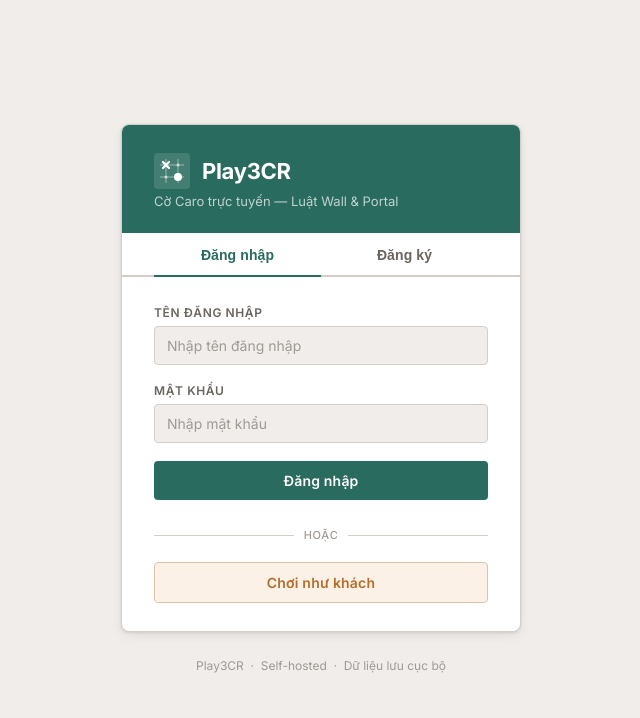
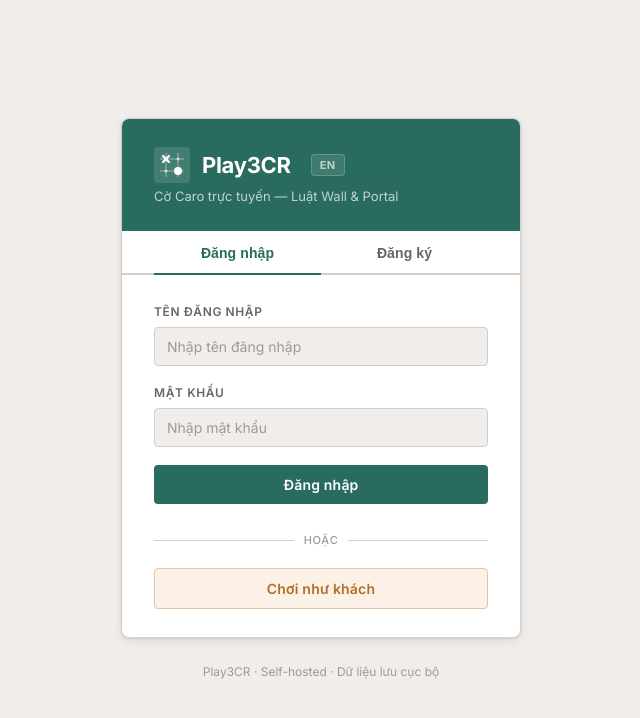
Before and after one commit to nguyencongminh090/RapfiPortal, a website: page gomoku-vn/client/login.html in a window 1280 px wide. Shown: the whole page, without its empty margins (319-959 px from the left). Drawn offline with Linux system fonts and the light colour scheme.

Commit message:
feat: implement internationalization (i18n) support across client-side pages and components

```diff
--- a/gomoku-vn/client/css/main.css
+++ b/gomoku-vn/client/css/main.css
@@ -165,3 +165,31 @@
   .topnav__title { display: none; }
   .topnav__user { max-width: 120px; }
 }
+
+/* ── Language Switcher ────────────────────────────────────────────────────── */
+.lang-switch {
+  padding: 3px 8px;
+  font-size: 11px;
+  font-weight: 700;
+  font-family: var(--font);
+  color: rgba(255,255,255,0.7);
+  background: rgba(255,255,255,0.08);
+  border: 1px solid rgba(255,255,255,0.15);
+  border-radius: var(--radius);
+  cursor: pointer;
+  letter-spacing: 0.5px;
+  transition: background 0.15s, color 0.15s;
+  text-transform: uppercase;
+}
+.lang-switch:hover {
+  background: rgba(255,255,255,0.18);
+  color: #fff;
+}
+
+/* Login page variant — inside card header */
+.card__logo .lang-switch {
+  color: rgba(255,255,255,0.65);
+  background: rgba(255,255,255,0.1);
+  border-color: rgba(255,255,255,0.2);
+  margin-left: 8px;
+}
--- /dev/null
+++ b/gomoku-vn/client/js/i18n.js
@@ -0,0 +1,431 @@
+'use strict';
+
+/**
+ * i18n.js — Lightweight internationalization for Play3CR.
+ *
+ * Usage:
+ *   - Static HTML: add data-i18n="key" to elements
+ *   - Placeholders:  add data-i18n-placeholder="key" to inputs
+ *   - Dynamic JS:    t('key') or t('key', { name: 'Alice' })
+ *   - Call applyI18n() after page load and after language change
+ *
+ * Supports: vi (Vietnamese, default), en (English)
+ */
+
+// ---------------------------------------------------------------------------
+// Translation dictionaries
+// ---------------------------------------------------------------------------
+const TRANSLATIONS = {
+  vi: {
+    // ── Common / Nav ──────────────────────────────────────────
+    'nav.logout':           'Đăng xuất',
+    'nav.leave':            'Rời phòng',
+    'nav.guest_badge':      'Khách',
+
+    // ── Login page ────────────────────────────────────────────
+    'login.title':          'Play3CR — Đăng nhập',
+    'login.subtitle':       'Cờ Caro trực tuyến — Luật Wall & Portal',
+    'login.tab_login':      'Đăng nhập',
+    'login.tab_register':   'Đăng ký',
+    'login.username':       'Tên đăng nhập',
+    'login.password':       'Mật khẩu',
+    'login.ph_username':    'Nhập tên đăng nhập',
+    'login.ph_password':    'Nhập mật khẩu',
+    'login.btn_login':      'Đăng nhập',
+    'login.display_name':   'Tên hiển thị',
+    'login.ph_display':     'Tên xuất hiện trong phòng',
+    'login.ph_reg_user':    '3-20 ký tự, chữ/số/gạch dưới',
+    'login.ph_reg_pass':    'Ít nhất 6 ký tự',
+    'login.confirm_pass':   'Xác nhận mật khẩu',
+    'login.ph_confirm':     'Nhập lại mật khẩu',
+    'login.btn_register':   'Tạo tài khoản',
+    'login.divider':        'hoặc',
+    'login.btn_guest':      'Chơi như khách',
+    'login.footer':         'Play3CR · Self-hosted · Dữ liệu lưu cục bộ',
+
+    // Login validation
+    'login.err_username':       'Vui lòng nhập tên đăng nhập.',
+    'login.err_password':       'Vui lòng nhập mật khẩu.',
+    'login.err_reg_username':   'Tên đăng nhập 3-20 ký tự, chỉ gồm chữ cái, số và dấu gạch dưới.',
+    'login.err_display':        'Tên hiển thị từ 2-24 ký tự.',
+    'login.err_pass_short':     'Mật khẩu phải có ít nhất 6 ký tự.',
+    'login.err_confirm':        'Mật khẩu xác nhận không khớp.',
+    'login.err_login_fail':     'Đăng nhập thất bại. Vui lòng thử lại.',
+    'login.err_register_fail':  'Đăng ký thất bại. Vui lòng thử lại.',
+    'login.err_guest_fail':     'Không thể tạo phiên khách. Vui lòng thử lại.',
+    'login.err_network':        'Không thể kết nối máy chủ. Vui lòng kiểm tra mạng.',
+
+    // ── Lobby page ────────────────────────────────────────────
+    'lobby.title':          'Play3CR — Sảnh',
+    'lobby.room_list':      'Danh sách phòng',
+    'lobby.btn_create':     'Tạo phòng',
+    'lobby.no_rooms':       'Chưa có phòng nào. Hãy tạo phòng mới!',
+    'lobby.th_room':        'Phòng',
+    'lobby.th_host':        'Chủ phòng',
+    'lobby.th_players':     'Người chơi',
+    'lobby.th_status':      'Trạng thái',
+    'lobby.th_rules':       'Luật',
+    'lobby.btn_join':       'Tham gia',
+    'lobby.state_playing':  'Đang chơi',
+    'lobby.state_interrupted': 'Gián đoạn',
+    'lobby.state_ready':    'Chờ sẵn sàng',
+    'lobby.state_waiting':  'Đang chờ',
+    'lobby.rule_basic':     'Cơ bản',
+
+    // ── Create room modal ─────────────────────────────────────
+    'modal.title':          'Tạo phòng mới',
+    'modal.close':          'Đóng',
+    'modal.room_name':      'Tên phòng',
+    'modal.ph_room_name':   'Tùy chọn (để trống tự tạo tên)',
+    'modal.board_size':     'Kích thước bàn',
+    'modal.special_rules':  'Luật đặc biệt',
+    'modal.rule_wall':      'Tường (Wall)',
+    'modal.rule_portal':    'Cổng dịch chuyển (Portal)',
+    'modal.timer_mode':     'Bộ đếm giờ',
+    'modal.per_move':       'Mỗi nước',
+    'modal.per_game':       'Mỗi ván',
+    'modal.time_label':     'Thời gian',
+    'modal.time_unit':      'giây',
+    'modal.btn_cancel':     'Huỷ',
+    'modal.btn_confirm':    'Tạo phòng',
+
+    // ── Room page ─────────────────────────────────────────────
+    'room.title':           'Play3CR — Phòng chơi',
+    'room.score_title':     'Bảng điểm',
+    'room.th_name':         'Tên',
+    'room.th_win':          'T',
+    'room.th_loss':         'B',
+    'room.th_draw':         'H',
+    'room.placeholder':     'Chờ người chơi ngồi vào và sẵn sàng...',
+    'room.tab_chat':        'Trò chuyện',
+    'room.tab_spectators':  'Khán giả',
+    'room.tab_settings':    'Cài đặt',
+    'room.ph_chat':         'Nhập tin nhắn...',
+    'room.btn_send':        'Gửi',
+
+    // ── Room dynamic text ─────────────────────────────────────
+    'room.not_ready':       'Chưa sẵn sàng',
+    'room.ready':           'Sẵn sàng',
+    'room.empty_slot':      'Trống',
+    'room.click_to_sit':    'Nhấn để ngồi vào',
+    'room.host':            'Chủ phòng',
+    'room.btn_ready':       'Sẵn sàng',
+    'room.btn_unready':     'Huỷ sẵn sàng',
+    'room.btn_stand':       'Đứng dậy',
+    'room.btn_kick':        'Mời ra',
+    'room.confirm_leave':   'Ván đấu đang diễn ra. Bạn có chắc chắn muốn rời phòng? (Bạn sẽ bị xử thua)',
+    'room.kicked':          'Bạn đã bị mời ra khỏi phòng.',
+    'room.reconnected':     'Đối thủ đã kết nối lại! Ván đấu tiếp tục.',
+    'room.disconnected':    '{name} mất kết nối. Chờ kết nối lại ({seconds}s)...',
+    'room.rule_wall':       'Tường',
+    'room.rule_portal':     'Cổng',
+    'room.rule_basic':      'Cơ bản',
+    'room.timer_per_move':  'Mỗi nước',
+    'room.timer_per_game':  'Mỗi ván',
+
+    // ── Game UI ───────────────────────────────────────────────
+    'game.your_turn':       'Lượt của bạn',
+    'game.opponent_turn':   'Đối thủ đang đi...',
+    'game.finished':        'Kết thúc',
+    'game.btn_resign':      'Đầu hàng',
+    'game.btn_draw':        'Đề nghị hoà',
+    'game.btn_time':        'Xin thêm giờ',
+    'game.confirm_resign':  'Bạn có chắc muốn đầu hàng?',
+    'game.draw_offer':      '{name} đề nghị hoà',
+    'game.btn_accept':      'Chấp nhận',
+    'game.btn_decline':     'Từ chối',
+    'game.focus_title':     'Chế độ tập trung',
+
+    // ── Game overlay ──────────────────────────────────────────
+    'overlay.win':          'Bạn thắng!',
+    'overlay.lose':         'Bạn thua',
+    'overlay.draw':         'Hoà!',
+    'overlay.reason_win':   'Xếp được 5 quân liên tiếp',
+    'overlay.reason_resign_w': 'Đối thủ đầu hàng',
+    'overlay.reason_resign_l': 'Bạn đã đầu hàng',
+    'overlay.reason_timeout_w': 'Đối thủ hết thời gian',
+    'overlay.reason_timeout_l': 'Bạn đã hết thời gian',
+    'overlay.reason_draw_agree': 'Hai bên đồng ý hoà',
+    'overlay.reason_draw_full':  'Bàn cờ đã đầy',
+    'overlay.btn_rematch':  'Đấu lại',
+    'overlay.btn_close':    'Đóng',
+
+    // ── Settings panel (room) ─────────────────────────────────
+    'settings.board_size':  'Bàn cờ',
+    'settings.rules':       'Luật chơi',
+    'settings.timer':       'Bộ hẹn giờ',
+  },
+
+  en: {
+    // ── Common / Nav ──────────────────────────────────────────
+    'nav.logout':           'Log out',
+    'nav.leave':            'Leave room',
+    'nav.guest_badge':      'Guest',
+
+    // ── Login page ────────────────────────────────────────────
+    'login.title':          'Play3CR — Login',
+    'login.subtitle':       'Online Gomoku — Wall & Portal Rules',
+    'login.tab_login':      'Login',
+    'login.tab_register':   'Register',
+    'login.username':       'Username',
+    'login.password':       'Password',
+    'login.ph_username':    'Enter username',
+    'login.ph_password':    'Enter password',
+    'login.btn_login':      'Login',
+    'login.display_name':   'Display name',
+    'login.ph_display':     'Name shown in rooms',
+    'login.ph_reg_user':    '3-20 chars, letters/numbers/underscore',
+    'login.ph_reg_pass':    'At least 6 characters',
+    'login.confirm_pass':   'Confirm password',
+    'login.ph_confirm':     'Re-enter password',
+    'login.btn_register':   'Create account',
+    'login.divider':        'or',
+    'login.btn_guest':      'Play as guest',
+    'login.footer':         'Play3CR · Self-hosted · Local data',
+
+    // Login validation
+    'login.err_username':       'Please enter your username.',
+    'login.err_password':       'Please enter your password.',
+    'login.err_reg_username':   'Username must be 3-20 characters (letters, numbers, underscore only).',
+    'login.err_display':        'Display name must be 2-24 characters.',
+    'login.err_pass_short':     'Password must be at least 6 characters.',
+    'login.err_confirm':        'Passwords do not match.',
+    'login.err_login_fail':     'Login failed. Please try again.',
+    'login.err_register_fail':  'Registration failed. Please try again.',
+    'login.err_guest_fail':     'Could not create guest session. Please try again.',
+    'login.err_network':        'Cannot connect to server. Please check your network.',
+
+    // ── Lobby page ────────────────────────────────────────────
+    'lobby.title':          'Play3CR — Lobby',
+    'lobby.room_list':      'Room List',
+    'lobby.btn_create':     'Create room',
+    'lobby.no_rooms':       'No rooms yet. Create a new one!',
+    'lobby.th_room':        'Room',
+    'lobby.th_host':        'Host',
+    'lobby.th_players':     'Players',
+    'lobby.th_status':      'Status',
+    'lobby.th_rules':       'Rules',
+    'lobby.btn_join':       'Join',
+    'lobby.state_playing':  'Playing',
+    'lobby.state_interrupted': 'Interrupted',
+    'lobby.state_ready':    'Ready to start',
+    'lobby.state_waiting':  'Waiting',
+    'lobby.rule_basic':     'Basic',
+
+    // ── Create room modal ─────────────────────────────────────
+    'modal.title':          'Create new room',
+    'modal.close':          'Close',
+    'modal.room_name':      'Room name',
+    'modal.ph_room_name':   'Optional (auto-generated if empty)',
+    'modal.board_size':     'Board size',
+    'modal.special_rules':  'Special rules',
+    'modal.rule_wall':      'Wall',
+    'modal.rule_portal':    'Portal (Teleport)',
+    'modal.timer_mode':     'Timer mode',
+    'modal.per_move':       'Per move',
+    'modal.per_game':       'Per game',
+    'modal.time_label':     'Time',
+    'modal.time_unit':      'sec',
+    'modal.btn_cancel':     'Cancel',
+    'modal.btn_confirm':    'Create room',
+
+    // ── Room page ─────────────────────────────────────────────
+    'room.title':           'Play3CR — Room',
+    'room.score_title':     'Scoreboard',
+    'room.th_name':         'Name',
+    'room.th_win':          'W',
+    'room.th_loss':         'L',
+    'room.th_draw':         'D',
+    'room.placeholder':     'Waiting for players to sit and ready...',
+    'room.tab_chat':        'Chat',
+    'room.tab_spectators':  'Spectators',
+    'room.tab_settings':    'Settings',
+    'room.ph_chat':         'Type a message...',
+    'room.btn_send':        'Send',
+
+    // ── Room dynamic text ─────────────────────────────────────
+    'room.not_ready':       'Not ready',
+    'room.ready':           'Ready',
+    'room.empty_slot':      'Empty',
+    'room.click_to_sit':    'Click to sit',
+    'room.host':            'Host',
+    'room.btn_ready':       'Ready',
+    'room.btn_unready':     'Cancel ready',
+    'room.btn_stand':       'Stand up',
+    'room.btn_kick':        'Kick',
+    'room.confirm_leave':   'A game is in progress. Are you sure you want to leave? (You will forfeit)',
+    'room.kicked':          'You have been kicked from the room.',
+    'room.reconnected':     'Opponent reconnected! Game resumes.',
+    'room.disconnected':    '{name} disconnected. Waiting to reconnect ({seconds}s)...',
+    'room.rule_wall':       'Wall',
+    'room.rule_portal':     'Portal',
+    'room.rule_basic':      'Basic',
+    'room.timer_per_move':  'Per move',
+    'room.timer_per_game':  'Per game',
+
+    // ── Game UI ───────────────────────────────────────────────
+    'game.your_turn':       'Your turn',
+    'game.opponent_turn':   'Opponent\'s turn...',
+    'game.finished':        'Finished',
+    'game.btn_resign':      'Resign',
+    'game.btn_draw':        'Offer draw',
+    'game.btn_time':        'Request time',
+    'game.confirm_resign':  'Are you sure you want to resign?',
+    'game.draw_offer':      '{name} offers a draw',
+    'game.btn_accept':      'Accept',
+    'game.btn_decline':     'Decline',
+    'game.focus_title':     'Focus mode',
+
+    // ── Game overlay ──────────────────────────────────────────
+    'overlay.win':          'You win!',
+    'overlay.lose':         'You lose',
+    'overlay.draw':         'Draw!',
+    'overlay.reason_win':   'Five in a row',
+    'overlay.reason_resign_w': 'Opponent resigned',
+    'overlay.reason_resign_l': 'You resigned',
+    'overlay.reason_timeout_w': 'Opponent ran out of time',
+    'overlay.reason_timeout_l': 'You ran out of time',
+    'overlay.reason_draw_agree': 'Both players agreed to draw',
+    'overlay.reason_draw_full':  'Board is full',
+    'overlay.btn_rematch':  'Rematch',
+    'overlay.btn_close':    'Close',
+
+    // ── Settings panel (room) ─────────────────────────────────
+    'settings.board_size':  'Board',
+    'settings.rules':       'Rules',
+    'settings.timer':       'Timer',
+  },
+};
+
+// ---------------------------------------------------------------------------
+// State
+// ---------------------------------------------------------------------------
+const STORAGE_KEY = 'play3cr_lang';
+let currentLang = localStorage.getItem(STORAGE_KEY) || 'vi';
+
+// ---------------------------------------------------------------------------
+// Core translate function
+// ---------------------------------------------------------------------------
+/**
+ * Translate a key, with optional interpolation.
+ * @param {string} key   — dot-separated key, e.g. 'login.btn_login'
+ * @param {Object} [vars] — interpolation values, e.g. { name: 'Alice' }
+ * @returns {string}
+ */
+function t(key, vars) {
+  const dict = TRANSLATIONS[currentLang] || TRANSLATIONS['vi'];
+  let text = dict[key] || TRANSLATIONS['vi'][key] || key;
+  if (vars) {
+    for (const [k, v] of Object.entries(vars)) {
+      text = text.replace(new RegExp(`\\{${k}\\}`, 'g'), v);
+    }
+  }
+  return text;
+}
+
+// ---------------------------------------------------------------------------
+// Apply translations to DOM
+// ---------------------------------------------------------------------------
+/**
+ * Scan all elements with data-i18n and data-i18n-placeholder attributes
+ * and replace their text content / placeholder with the translated string.
+ */
+function applyI18n(root = document) {
+  // Text content
+  root.querySelectorAll('[data-i18n]').forEach(el => {
+    const key = el.getAttribute('data-i18n');
+    el.textContent = t(key);
+  });
+
+  // Placeholders
+  root.querySelectorAll('[data-i18n-placeholder]').forEach(el => {
+    const key = el.getAttribute('data-i18n-placeholder');
+    el.placeholder = t(key);
+  });
+
+  // Title attributes
+  root.querySelectorAll('[data-i18n-title]').forEach(el => {
+    const key = el.getAttribute('data-i18n-title');
+    el.title = t(key);
+  });
+
+  // Aria labels
+  root.querySelectorAll('[data-i18n-aria]').forEach(el => {
+    const key = el.getAttribute('data-i18n-aria');
+    el.setAttribute('aria-label', t(key));
+  });
+
+  // Update <html lang>
+  document.documentElement.lang = currentLang;
+}
+
+// ---------------------------------------------------------------------------
+// Language switching
+// ---------------------------------------------------------------------------
+function setLanguage(lang) {
+  if (!TRANSLATIONS[lang]) return;
+  currentLang = lang;
+  localStorage.setItem(STORAGE_KEY, lang);
+  applyI18n();
+
+  // Update page title based on current page
+  updatePageTitle();
+
+  // Dispatch event so JS modules can re-render dynamic content
+  window.dispatchEvent(new CustomEvent('langchange', { detail: { lang } }));
+}
+
+function getLanguage() {
+  return currentLang;
+}
+
+function updatePageTitle() {
+  const path = window.location.pathname;
+  if (path.includes('login')) {
+    document.title = t('login.title');
+  } else if (path.includes('room')) {
+    document.title = t('room.title');
+  } else {
+    document.title = t('lobby.title');
+  }
+}
+
+// ---------------------------------------------------------------------------
+// Language Switcher UI — injects a toggle button
+// ---------------------------------------------------------------------------
+function createLangSwitcher(container) {
+  if (!container) return;
+
+  const btn = document.createElement('button');
+  btn.className = 'lang-switch';
+  btn.type = 'button';
+  btn.id = 'btn-lang';
+  btn.textContent = currentLang === 'vi' ? 'EN' : 'VI';
+  btn.title = currentLang === 'vi' ? 'Switch to English' : 'Chuyển sang Tiếng Việt';
+
+  btn.addEventListener('click', () => {
+    const newLang = currentLang === 'vi' ? 'en' : 'vi';
+    setLanguage(newLang);
+    btn.textContent = newLang === 'vi' ? 'EN' : 'VI';
+    btn.title = newLang === 'vi' ? 'Switch to English' : 'Chuyển sang Tiếng Việt';
+  });
+
+  container.appendChild(btn);
+}
+
+// ---------------------------------------------------------------------------
+// Auto-init on load
+// ---------------------------------------------------------------------------
+document.addEventListener('DOMContentLoaded', () => {
+  applyI18n();
+
+  // Inject language switcher into topnav or login card header
+  const topnavRight = document.querySelector('.topnav__right');
+  const cardLogo = document.querySelector('.card__logo');
+
+  if (topnavRight) {
+    createLangSwitcher(topnavRight);
+  } else if (cardLogo) {
+    createLangSwitcher(cardLogo);
+  }
+});
--- a/gomoku-vn/client/login.html
+++ b/gomoku-vn/client/login.html
@@ -6,6 +6,7 @@
   <title>Play3CR — Đăng nhập</title>
   <meta name="description" content="Đăng nhập vào Play3CR — nền tảng chơi Caro trực tuyến với luật Wall và Portal." />
   <link rel="stylesheet" href="css/login.css" />
+  <link rel="stylesheet" href="css/main.css?v=6" />
 </head>
 <body>
 
@@ -34,7 +35,7 @@
         </svg>
         <h1 class="card__title">Play3CR</h1>
       </div>
-      <p class="card__subtitle">Cờ Caro trực tuyến — Luật Wall &amp; Portal</p>
+      <p class="card__subtitle" data-i18n="login.subtitle">Cờ Caro trực tuyến — Luật Wall &amp; Portal</p>
     </header>
 
     <!-- ── Tabs ───────────────────────────────────────────────────────── -->
@@ -46,6 +47,7 @@
         aria-selected="true"
         aria-controls="panel-login"
         onclick="switchTab('login')"
+        data-i18n="login.tab_login"
       >Đăng nhập</button>
       <button
         id="tab-register"
@@ -54,6 +56,7 @@
         aria-selected="false"
         aria-controls="panel-register"
         onclick="switchTab('register')"
+        data-i18n="login.tab_register"
       >Đăng ký</button>
     </nav>
 
@@ -65,11 +68,12 @@
       <form id="form-login" novalidate>
 
         <div class="field">
-          <label for="login-username">Tên đăng nhập</label>
+          <label for="login-username" data-i18n="login.username">Tên đăng nhập</label>
           <input
             id="login-username"
             type="text"
             name="username"
+            data-i18n-placeholder="login.ph_username"
             placeholder="Nhập tên đăng nhập"
             autocomplete="username"
             autocapitalize="none"
@@ -80,11 +84,12 @@
         </div>
 
         <div class="field">
-          <label for="login-password">Mật khẩu</label>
+          <label for="login-password" data-i18n="login.password">Mật khẩu</label>
           <input
             id="login-password"
             type="password"
             name="password"
+            data-i18n-placeholder="login.ph_password"
             placeholder="Nhập mật khẩu"
             autocomplete="current-password"
             required
@@ -92,7 +97,7 @@
           <span class="field-error" id="err-login-password"></span>
         </div>
 
-        <button id="btn-login" type="submit" class="btn btn-primary">
+        <button id="btn-login" type="submit" class="btn btn-primary" data-i18n="login.btn_login">
           Đăng nhập
         </button>
       </form>
@@ -103,11 +108,12 @@
       <form id="form-register" novalidate>
 
         <div class="field">
-          <label for="reg-username">Tên đăng nhập</label>
+          <label for="reg-username" data-i18n="login.username">Tên đăng nhập</label>
           <input
             id="reg-username"
             type="text"
             name="username"
+            data-i18n-placeholder="login.ph_reg_user"
             placeholder="3-20 ký tự, chữ/số/gạch dưới"
             autocomplete="username"
             autocapitalize="none"
@@ -118,11 +124,12 @@
         </div>
 
         <div class="field">
-          <label for="reg-display">Tên hiển thị</label>
+          <label for="reg-display" data-i18n="login.display_name">Tên hiển thị</label>
           <input
             id="reg-display"
             type="text"
             name="displayName"
+            data-i18n-placeholder="login.ph_display"
             placeholder="Tên xuất hiện trong phòng"
             autocomplete="nickname"
             maxlength="24"
@@ -132,11 +139,12 @@
         </div>
 
         <div class="field">
-          <label for="reg-password">Mật khẩu</label>
+          <label for="reg-password" data-i18n="login.password">Mật khẩu</label>
           <input
             id="reg-password"
             type="password"
             name="password"
+            data-i18n-placeholder="login.ph_reg_pass"
             placeholder="Ít nhất 6 ký tự"
             autocomplete="new-password"
             required
@@ -145,11 +153,12 @@
         </div>
 
         <div class="field">
-          <label for="reg-confirm">Xác nhận mật khẩu</label>
+          <label for="reg-confirm" data-i18n="login.confirm_pass">Xác nhận mật khẩu</label>
           <input
             id="reg-confirm"
             type="password"
             name="confirmPassword"
+            data-i18n-placeholder="login.ph_confirm"
             placeholder="Nhập lại mật khẩu"
             autocomplete="new-password"
             required
@@ -157,28 +166,29 @@
           <span class="field-error" id="err-reg-confirm"></span>
         </div>
 
-        <button id="btn-register" type="submit" class="btn btn-primary">
+        <button id="btn-register" type="submit" class="btn btn-primary" data-i18n="login.btn_register">
           Tạo tài khoản
         </button>
       </form>
     </section>
 
     <!-- ── Divider + Guest ─────────────────────────────────────────────── -->
-    <div class="divider"><span>hoặc</span></div>
+    <div class="divider"><span data-i18n="login.divider">hoặc</span></div>
 
     <div class="guest-section">
-      <button id="btn-guest" class="btn btn-guest" type="button">
+      <button id="btn-guest" class="btn btn-guest" type="button" data-i18n="login.btn_guest">
         Chơi như khách
       </button>
     </div>
 
   </main><!-- /.card -->
 
-  <footer class="page-footer">
+  <footer class="page-footer" data-i18n="login.footer">
     Play3CR &nbsp;·&nbsp; Self-hosted &nbsp;·&nbsp; Dữ liệu lưu cục bộ
   </footer>
 </div><!-- /.page -->
 
+<script src="js/i18n.js"></script>
 <script src="js/login.js"></script>
 </body>
 </html>
```
Also changed, not shown: gomoku-vn/client/index.html (+24 -23 lines), gomoku-vn/client/js/lobby.js (+13 -13 lines), gomoku-vn/client/js/login.js (+21 -21 lines), gomoku-vn/client/js/room.js (+19 -19 lines), gomoku-vn/client/room.html (+25 -19 lines).
